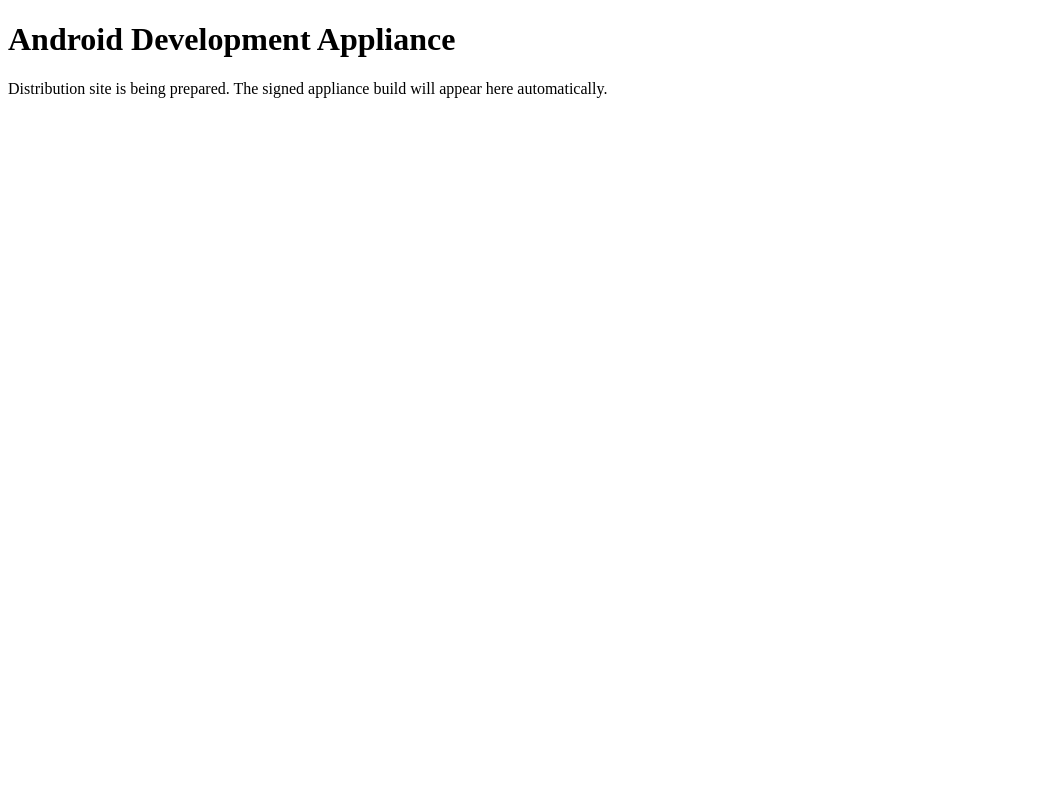
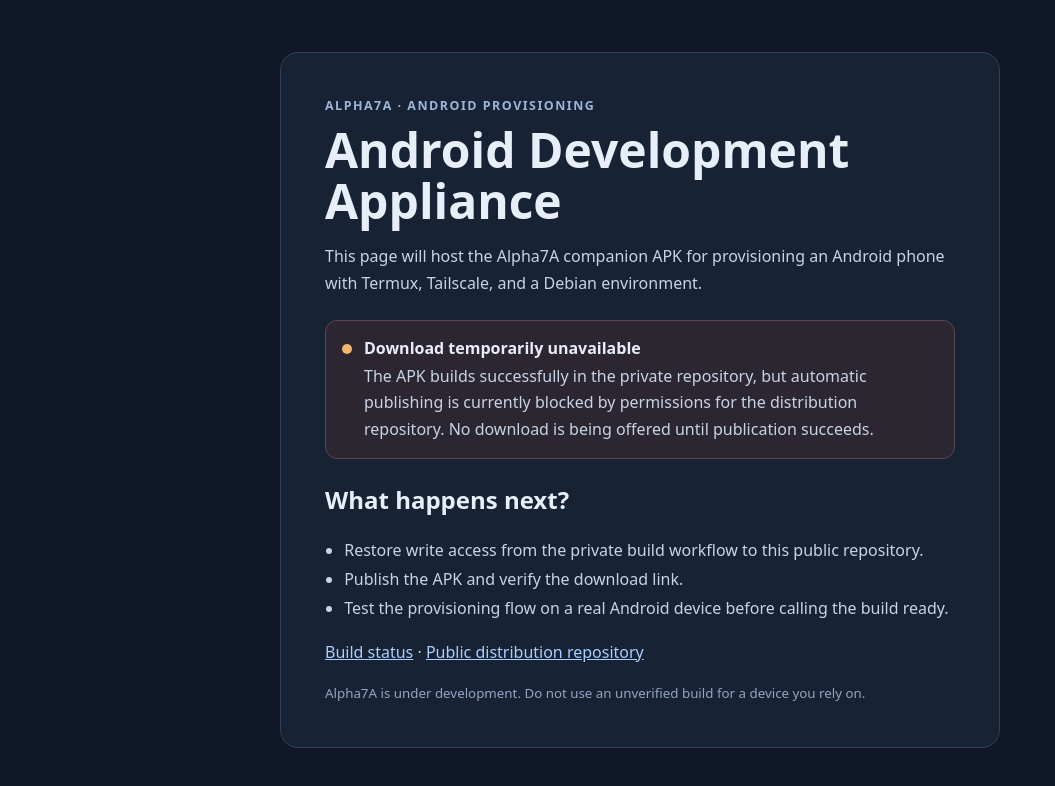
Before and after one commit to arunramakantsingh-coder/turmux-tailscal-debian-download, a plain HTML site: page index.html in a window 1280 px wide. Shown: the whole page, without its empty margins (0-1055 px from the left). Drawn offline with Linux system fonts and the light colour scheme.

Commit message:
docs: show current Alpha7A distribution status

```diff
--- a/index.html
+++ b/index.html
@@ -3,10 +3,37 @@
 <head>
 <meta charset="utf-8">
 <meta name="viewport" content="width=device-width,initial-scale=1">
+<meta name="theme-color" content="#101827">
 <title>Android Development Appliance</title>
+<style>
+:root{color-scheme:dark;font-family:system-ui,-apple-system,Segoe UI,Roboto,sans-serif;background:#101827;color:#e8eef8}
+body{margin:0;min-height:100vh;display:grid;place-items:center;padding:24px;box-sizing:border-box}
+main{width:min(720px,100%);background:#172235;border:1px solid #31415a;border-radius:18px;padding:clamp(24px,5vw,44px);box-sizing:border-box}
+.eyebrow{color:#9db5d7;text-transform:uppercase;letter-spacing:.12em;font-size:.78rem;font-weight:700}
+h1{font-size:clamp(2rem,5vw,3rem);line-height:1.08;margin:.6rem 0 1rem}
+p{line-height:1.65;color:#c8d4e6}
+.status{display:flex;gap:12px;align-items:flex-start;background:#2b2630;border:1px solid #5a4651;padding:16px;border-radius:12px;margin:24px 0}
+.dot{width:10px;height:10px;flex:0 0 10px;border-radius:50%;background:#f2b66d;margin-top:7px}
+.status strong{display:block;margin-bottom:4px}
+a{color:#a9ceff}
+small{color:#93a6c1}
+ul{padding-left:1.2rem;line-height:1.8;color:#c8d4e6}
+</style>
 </head>
 <body>
+<main>
+<div class="eyebrow">Alpha7A · Android provisioning</div>
 <h1>Android Development Appliance</h1>
-<p>Distribution site is being prepared. The signed appliance build will appear here automatically.</p>
+<p>This page will host the Alpha7A companion APK for provisioning an Android phone with Termux, Tailscale, and a Debian environment.</p>
+<div class="status"><span class="dot" aria-hidden="true"></span><div><strong>Download temporarily unavailable</strong><p style="margin:0">The APK builds successfully in the private repository, but automatic publishing is currently blocked by permissions for the distribution repository. No download is being offered until publication succeeds.</p></div></div>
+<h2>What happens next?</h2>
+<ul>
+<li>Restore write access from the private build workflow to this public repository.</li>
+<li>Publish the APK and verify the download link.</li>
+<li>Test the provisioning flow on a real Android device before calling the build ready.</li>
+</ul>
+<p><a href="https://github.com/arunramakantsingh-coder/turmux-tailscal-debian/actions">Build status</a> · <a href="https://github.com/arunramakantsingh-coder/turmux-tailscal-debian-download">Public distribution repository</a></p>
+<small>Alpha7A is under development. Do not use an unverified build for a device you rely on.</small>
+</main>
 </body>
 </html>
```
